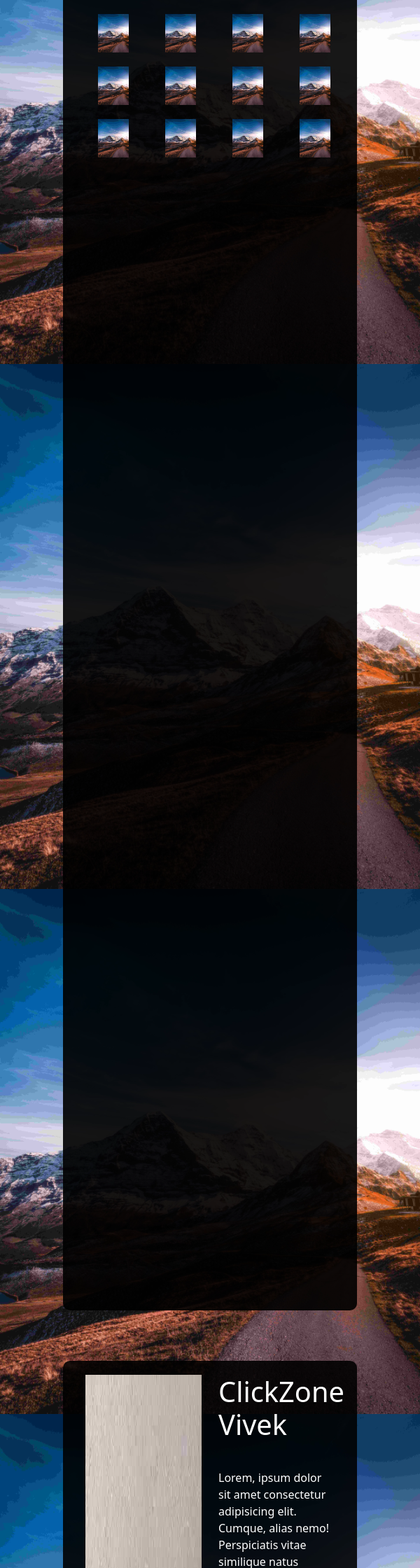
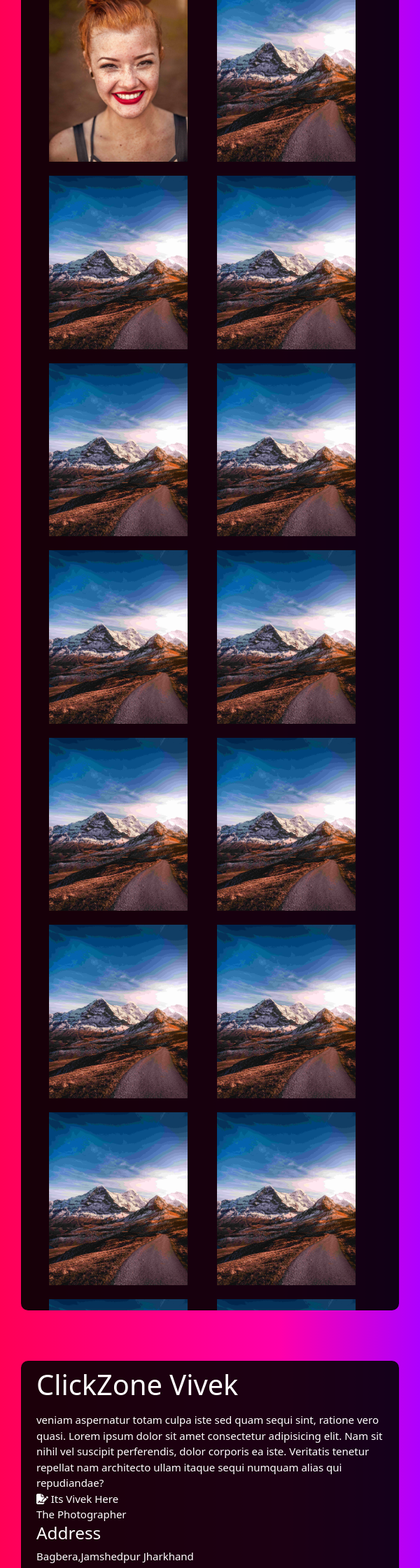
Before and after one commit to Sachinsingh101/vivek, a Flask app: page / in a window 600 px wide. Shown: the part 2480-4720 px from the top of the page at 70% size. Run offline with Flask 2, Linux system fonts and the light colour scheme.

Commit message:
mobile version updated

```diff
--- a/static/app.css
+++ b/static/app.css
@@ -24,3 +24,23 @@ ul > li a{text-decoration: none;color:black;}
 
 }
 .customer img{width:10vw;;border-radius:30%;border-radius:30%;}
+
+@media screen and (min-width:600px) {
+    .hero1{width:70vw;}
+    .hero2container{width:70vw;}
+    .aboutus{width: 70vw;}
+}
+@media screen and (max-width:600px) {
+    body{background:linear-gradient(to right,rgb(255, 0, 85),rgb(255, 0, 128),rgb(255, 0, 170),rgb(174, 0, 255)) !important;background-attachment: fixed;}
+    .hero1{width:95vw;}
+    .imgheight{width:27vw;height:20vh;}
+    .mycard{height:100 vh;}
+    .hero1{font-size:70%;text-align: center;}
+    .hero2 img{width:40vw;padding-left:30px;padding-top: 20px;}
+    .hero2container{width:95vw;}
+    .aboutus{width: 95vw;font-size:15px;height: 95vh;}
+    .gayabimg{display: none;}
+    .price{width:95vw !important;padding: 20px;}
+    .customer{width: 95vw !important;}
+    .bg{width: 90vw !important;}
+}
--- a/templates/base.html
+++ b/templates/base.html
@@ -12,9 +12,9 @@
 <body>
 
     <br>
-    <div class="container" style="background:rgba(0, 0, 0, 0.925);width:70vw;">
+    <div class="container hero1" style="background:rgba(0, 0, 0, 0.925);">
         <div class="row" style="padding:20px;">
-            <div class="col-2 mycard"style="background:#0EE58A;box-shadow:5px 7px 10px;">
+            <div class="col-md-2 col-4 mycard"style="background:#0EE58A;box-shadow:5px 7px 10px;">
                 <div><img src="{{url_for('static',filename='images/logo.jpg')}}" alt="" style="width:100%;height:250px;"></div>
                 <ul style="display:flex;flex-direction:column;justify-content: flex-start;list-style: none;font-size: 115%;padding: 10px;">
 
@@ -26,7 +26,7 @@
                 </ul>
             </div>
 
-            <div class="col-10">
+            <div class="col-md-10 col-8">
                 <div id="carouselExampleCaptions" class="carousel slide" data-bs-ride="false" >
                     <div class="carousel-indicators">
                       <button type="button" data-bs-target="#carouselExampleCaptions" data-bs-slide-to="0" class="active" aria-current="true" aria-label="Slide 1"></button>
@@ -79,7 +79,7 @@
 
 
     <br><br><br>
-    <div class="container" style="background:rgba(0, 0, 0, 0.911);width:70vw;border-radius: 10px;height:85vh;overflow-y:scroll;">
+    <div class="container hero2container" style="background:rgba(0, 0, 0, 0.911);border-radius: 10px;height:85vh;overflow-y:scroll;">
         <div class="row hero2" id="hero2" style="text-align:center;padding:10px;">
             <h2 id="gallery" style="padding: 20px;">Gallery</h2>
             <img src="{{url_for('static',filename='images/1.jpg')}}" alt="" class="imggallery">
@@ -109,22 +109,27 @@
         </div>
     </div>
     <br><br><br>
-    <div class="container aboutus" style="background:rgba(0, 0, 0, 0.89);width:70vw;border-radius: 10px;height:85vh;color:white">
-        <div class="row" style="padding:10px;padding: 20px;">
-            <img src="{{url_for('static',filename='images/logo.jpg')}}" alt="" class="col-6" style="height:80vh;"><br>
-            <div class="col-6">
-                <p class="display-4">ClickZone Vivek</p><br>
-                <article>Lorem, ipsum dolor sit amet consectetur adipisicing elit. Cumque, alias nemo! Perspiciatis vitae similique natus possimus consequuntur, minus, veniam aspernatur totam culpa iste sed quam sequi sint, ratione vero quasi. Lorem ipsum dolor sit amet consectetur adipisicing elit. Nam sit nihil vel suscipit perferendis, dolor corporis ea iste. Veritatis tenetur repellat nam architecto ullam itaque sequi numquam alias qui repudiandae?</article>
+    <div class="container aboutus" style="background:rgba(0, 0, 0, 0.89);border-radius: 10px;height:85vh;color:white">
+        <div class="row" style="padding:10px;">
+            <img src="{{url_for('static',filename='images/logo.jpg')}}" alt="" class="col-md-6 col-5 gayabimg" style="height:80vh;"><br>
+            <div class="col-md-6 col-12">
+                <p class="display-4">ClickZone Vivek</p>
+                <article>veniam aspernatur totam culpa iste sed quam sequi sint, ratione vero quasi. Lorem ipsum dolor sit amet consectetur adipisicing elit. Nam sit nihil vel suscipit perferendis, dolor corporis ea iste. Veritatis tenetur repellat nam architecto ullam itaque sequi numquam alias qui repudiandae?</article>
                 <div><i class="fa-sharp fa-solid fa-file-signature" style="color:white;"></i> </i>Its Vivek Here</div>
-                <div>The Photographer</div><br>
+                <div>The Photographer</div>
                 <h3>Address</h3>
-                <div>Bagbera,Jamshedpur Jharkhand</div><br>
+                <div>Bagbera,Jamshedpur Jharkhand</div>
                 <div>Phone no:- <a href="tel:+9113367466">Phone no:- 9113367466</a></div>
+                <div>The Photographer</div>
+                <h3>Address</h3>
+                <div>Bagbera,Jamshedpur Jharkhand</div>
+                <div>Phone no:- <a href="tel:+9113367466">Phone no:- 9113367466</a></div>
+
             </div>
         </div>
     </div>
     <br><br><br>
-    <div class="container" style="background:rgba(0, 0, 0, 0.849);padding: 50px;width:70vw;">
+    <div class="container price" style="background:rgba(0, 0, 0, 0.849);padding: 50px;width:70vw;">
         <div class="row">
             <div class="card">
                 <div class="card-header">
@@ -179,7 +184,7 @@
         <div class="col"><h3> <i class="fa-solid fa-check" style="font-size:110%;background:green;color:white;"></i>Ujjwala Chetan</h3></i><p>Lorem ipsum dolor sit amet consectetur adipisicing elit. Quam, tempora voluptatibus. Modi quam accusantium assumenda, amet sed inventore animi vel?</p></div>
       </div>
     </div><br><br><br>
-    <div class="container" style="background:rgba(0, 0, 0, 0.884);width:70vw;border-radius: 10px;padding:5px;color:white;text-align: center;">
+    <div class="container bg" style="background:rgba(0, 0, 0, 0.884);width:70vw;border-radius: 10px;padding:5px;color:white;text-align: center;">
       <div class="row">
         <p>Thanku for Visiting us !!</p>
         <p class="text-muted">copyright @ClickZone Vivek 2022 <sup>TM</sup></p>
```
Also changed, not shown: app.py (line endings or trailing spaces).
